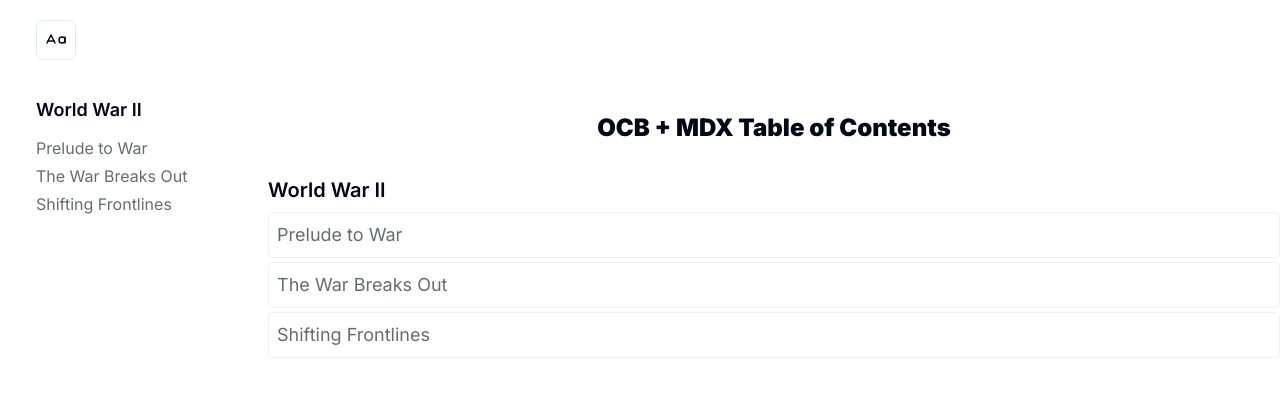
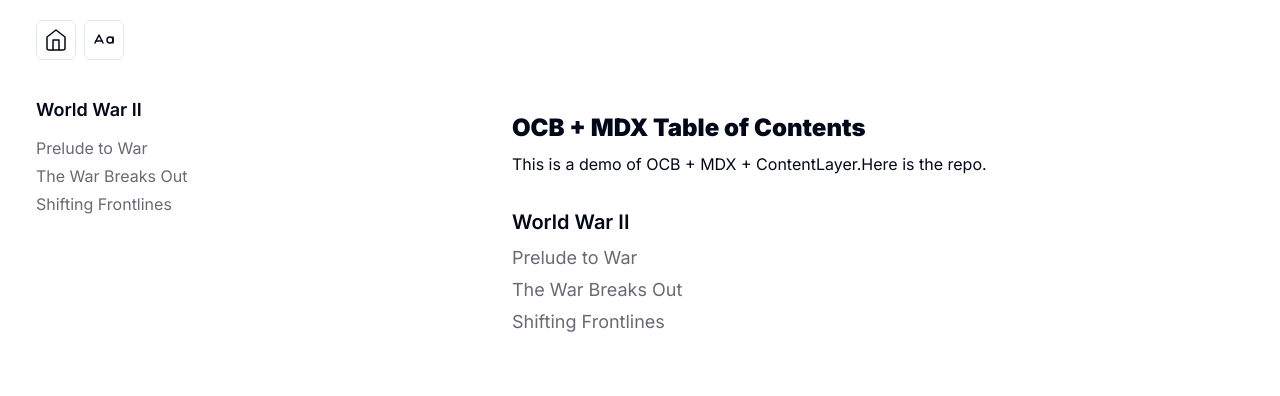
Before and after one commit to Nashex/ocb-shadcn, a Next.js app: page / in a window 1280 px wide. Shown: the top 396 px of the page. Built offline with nearby package versions, Linux system fonts and the light colour scheme; what tailwindcss-em would draw is missing.

Commit message:
Minor style changes

```diff
--- a/src/app/content/[slug]/page.tsx
+++ b/src/app/content/[slug]/page.tsx
@@ -22,7 +22,7 @@ const ContentPage = ({ params }: { params: { slug: string } }) => {
   }));
 
   return (
-    <div className="w-full justify-center flex flex-col items-start px-12">
+    <div className="w-full justify-center flex flex-col items-center px-12">
       <InlineAside sections={outline} />
 
       <div className="prose">
--- a/src/app/page.tsx
+++ b/src/app/page.tsx
@@ -20,10 +20,19 @@ function ContentCard(post: Content) {
 
 export default function Home() {
   return (
-    <div className="w-full py-8">
-      <h1 className="mb-8 text-center text-2xl font-black">
-        OCB + MDX Table of Contents
-      </h1>
+    <div className="w-full mx-auto max-w-xl py-8">
+      <div className="mb-8">
+        <h1 className="text-2xl mb-2 font-black">
+          OCB + MDX Table of Contents
+        </h1>
+        <p>
+          This is a demo of OCB + MDX + ContentLayer.
+          <a href="https://github.com/Nashex/ocb-shadcn/tree/mdx">
+            Here is the repo
+          </a>
+          .
+        </p>
+      </div>
       {toc.map((section, index) => (
         <div className="flex flex-col text-lg gap-1" key={index}>
           <h3 className="text-xl font-semibold mb-1">{section.sectionTitle}</h3>
@@ -31,7 +40,7 @@ export default function Home() {
             return (
               <Link
                 href={link.link}
-                className="opacity-60 w-full border border-border p-2 rounded hover:opacity-100 hover:transition duration-500"
+                className="opacity-60 w-full rounded hover:opacity-100 hover:transition duration-500"
                 key={index}
               >
                 {link.name}
--- a/src/components/shell/header.tsx
+++ b/src/components/shell/header.tsx
@@ -1,11 +1,12 @@
 "use client";
 
 import React, { useEffect, useRef, useState } from "react";
-import { CaseSensitive, PanelLeftClose, PanelLeftOpen } from "lucide-react";
+import { CaseSensitive, Home, PanelLeftOpen } from "lucide-react";
 import ControlPopover from "../controls/control-popover";
 import { cn } from "@/lib/utils";
 import { Button } from "../ui/button";
 import SheetSidebar from "./sheet-sidebar";
+import Link from "next/link";
 
 type Props = {};
 
@@ -33,6 +34,12 @@ export default function Header({}: Props) {
         scrollingDown && "-translate-y-20 sm:-translate-y-0"
       )}
     >
+      <Button variant="outline" size="icon">
+        <Link href="/" className="flex flex-row items-center gap-2">
+          <Home size={24} strokeWidth={1.5} />
+        </Link>
+      </Button>
+
       <SheetSidebar
         trigger={
           <Button variant="outline" size="icon" className="md:hidden">
```
